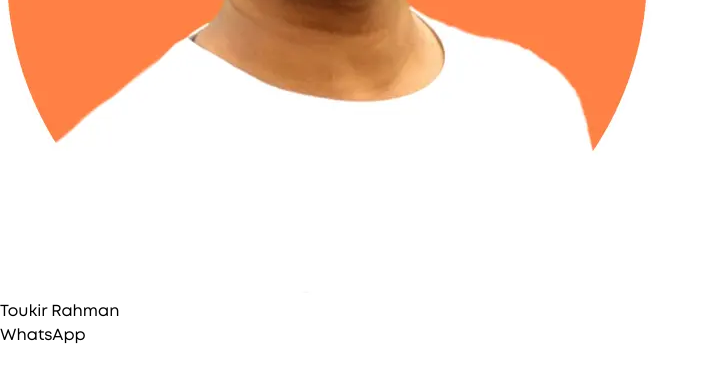
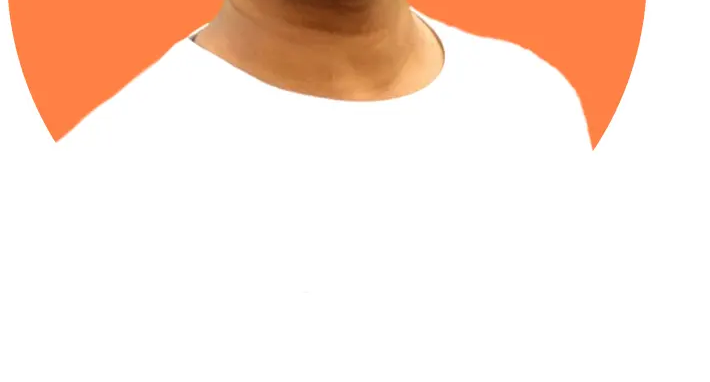
Before and after one commit to ToukirRj/ProtoSystem, a React (Vite) app: page / in a window 1280 px wide. Shown: the part 1070-1452 px from the top of the page, without its empty margins (0-710 px from the left). Built offline with nearby package versions, Linux system fonts and the light colour scheme.

Commit message:
no message

```diff
--- a/src/components/Splash.jsx
+++ b/src/components/Splash.jsx
@@ -8,15 +8,15 @@ const Splash = () => {
     return (
         <>
             <div className='relative z-20'>
-                <div className="md:pt-[200px] pt-[110px] pb-12 relative z-10">
-                    <div className="mx-auto px-4 md:px-12 xl:max-w-7xl xl:px-0 space-y-2">
-                        <div className="flex md:flex-row flex-col items-center justify-center gap-2 relative z-20 ">
+                <div className="md:pt-[180px] pt-[110px] pb-12 relative z-10">
+                    <div className="mx-auto px-4 md:px-12 xl:max-w-7xl xl:px-0">
+                        <div className="flex md:flex-row flex-col items-center justify-center gap-3 relative z-20 ">
                             <div className="min-h-[422px] h-auto md:w-2/5 w-full relative rounded-[60px] p-[40px] bg-white/[0.2] border border-white/[0.15]" data-aos="fade-up" data-aos-duration="300" data-aos-delay="100">
-                                <img className="w-[180px] max-w-full mx-auto" src={Selfsign} alt="me"/>
-                                <h1 className="my-2 md:text-[43px] text-[32px] font-[700] text-[#1f2937] tracking-tight md:leading-[55px] leading-[45px] w-full text-center">
+                                <img className="w-[180px] max-w-full mx-auto" src={Selfsign} alt="me" data-aos="fade-up" data-aos-duration="300" data-aos-delay="100"/>
+                                <h1 className="my-2 md:text-[43px] text-[32px] font-[700] text-[#1f2937] tracking-tight md:leading-[55px] leading-[45px] w-full text-center" data-aos="fade-up" data-aos-duration="300" data-aos-delay="100">
                                     Toukir Rahman
                                 </h1>
-                                <div className="mt-2 border-t border-[#1F2937]/[0.2] pt-4 relative z-10">
+                                <div className="mt-2 border-t border-[#1F2937]/[0.2] pt-4 relative z-10" data-aos="fade-up" data-aos-duration="300" data-aos-delay="100">
                                     <div className="flex justify-center">
                                         <Link className="group h-[46px] w-auto relative overflow-hidden z-10 flex items-center rounded-full ps-4 pe-[12px] bg-[#20bd62] hover:bg-[#299c59] ease-in-out duration-500" to="https://wa.me/8801753778070" target="_blank">
                                             <span className="w-[38px] h-[38px] absolute -z-[1] left-[5px] bg-[#2b6e58] group-hover:bg-[#235847] rounded-full btn-left ease-in-out duration-500"></span>
@@ -29,7 +29,7 @@ const Splash = () => {
                                     </div>
                                 </div>
                             </div>
-                            <div className="min-h-[422px] h-auto md:w-3/5 w-full rounded-[60px] sm:block flex flex-col items-center pt-[50px] p-[45px] z-10 md:mt-0 mt-6 bg-white/[0.2] border border-white/[0.15]">
+                            <div className="min-h-[422px] h-auto md:w-3/5 w-full rounded-[60px] sm:block flex flex-col items-center pt-[50px] p-[45px] z-10 md:mt-0 mt-6 bg-white/[0.2] border border-white/[0.15]" data-aos="fade-up" data-aos-duration="300" data-aos-delay="100">
                                 <h4 className="bg-[#1F2937] text-[#fff] text-[13px] font-[400] tracking-wider px-4 py-1 rounded-full table md:mx-0 mx-auto" data-aos="fade-up" data-aos-duration="300" data-aos-delay="100">Front-End Engineer | UX/UI Engineer</h4>
                                 <h1 className="md:my-[23px] my-[17px] text-[#1f2937] md:text-[55px] text-[27px] font-[700] md:leading-[64px] leading-[36px] tracking-normal md:text-start text-center" data-aos="fade-up" data-aos-duration="300" data-aos-delay="150">
                                     Addicted to Advanced<span className='bg-gradient-to-r from-[#ff8144] to-[#17b057] inline-block text-transparent bg-clip-text'>Design and Coding</span></h1>
@@ -39,17 +39,21 @@ const Splash = () => {
                                 </p>
                             </div>
                         </div>
-                        <div className='flex justify-center'>
-                            <div className='w-auto max-w-full bg-white/[.15] rounded-[40px] flex flex-col items-center justify-center border border-white/[0.2]'>
-                                <h1 className="text-[21px] font-semibold tracking-tight text-[#1f2937] mb-2 text-center" data-aos="fade-up" data-aos-duration="300" data-aos-delay="200">Get Me Connect Now on</h1>
-                                <div className="flex items-center justify-center gap-2 mx-auto p-2">
+                        <div className='mt-3 flex justify-center' data-aos="fade-up" data-aos-duration="300" data-aos-delay="300">
+                            <div className='p-2 w-auto max-w-full bg-white/[.2] rounded-[40px] flex flex-col items-center justify-center border border-white/[0.15]'>
+                                {/* <h1 className="text-[21px] font-semibold tracking-tight text-[#1f2937] my-3 text-center" data-aos="fade-up" data-aos-duration="300" data-aos-delay="200">Get Me Connect Now on</h1> */}
+                                <div className="flex items-center justify-center gap-2 mx-auto">
                                     {socialLinksData.map(link => (
                                         <Link key={link.id} to={link.url} target={link.target}
-                                            className="w-16 h-16 flex items-center justify-center bg-white/[0.25] rounded-[70px] hover:shadow-lg hover:bg-white/[0.8] transition-all" data-aos="fade-up" data-aos-duration="300" data-aos-delay="300">
-
-                                                <img className="w-8 h-8 rounded-full" src={link.imageSrc} alt={`${link.platform} logo`} />
-                                                {/* <p className="md:text-[14px] text-[12px] font-[500] text-[#1f2937] tracking-[.45px] mt-2">{link.platform}</p> */}
-
+                                            className="group px-1 w-auto h-14 flex items-center justify-center bg-white/[0.35] rounded-[70px] hover:shadow-lg transition-all" data-aos="fade-up" data-aos-duration="300" data-aos-delay="300">
+                                            <img className="w-5 h-5 rounded-full ms-5 me-1" src={link.imageSrc} alt={`${link.platform} logo`} />
+                                            <p className="md:text-[14px] text-[12px] font-[500] text-[#1f2937] tracking-[.45px] me-2">{link.platform}</p>
+                                            <span className='h-12 w-12 flex items-center justify-center bg-white/[0.5] group-hover:bg-white/[0.85] rounded-full'>
+                                                <svg xmlns="http://www.w3.org/2000/svg" width="21" height="21" viewBox="0 0 1024 1024" className='relative'>
+                                                    <path fill="#1f2937" d="M768 256H353.6a32 32 0 1 1 0-64H800a32 32 0 0 1 32 32v448a32 32 0 0 1-64 0z"/>
+                                                    <path fill="#1f2937" d="M777.344 201.344a32 32 0 0 1 45.312 45.312l-544 544a32 32 0 0 1-45.312-45.312z"/>
+                                                </svg>
+                                            </span>
                                         </Link>
                                     ))}
                                 </div>
```
